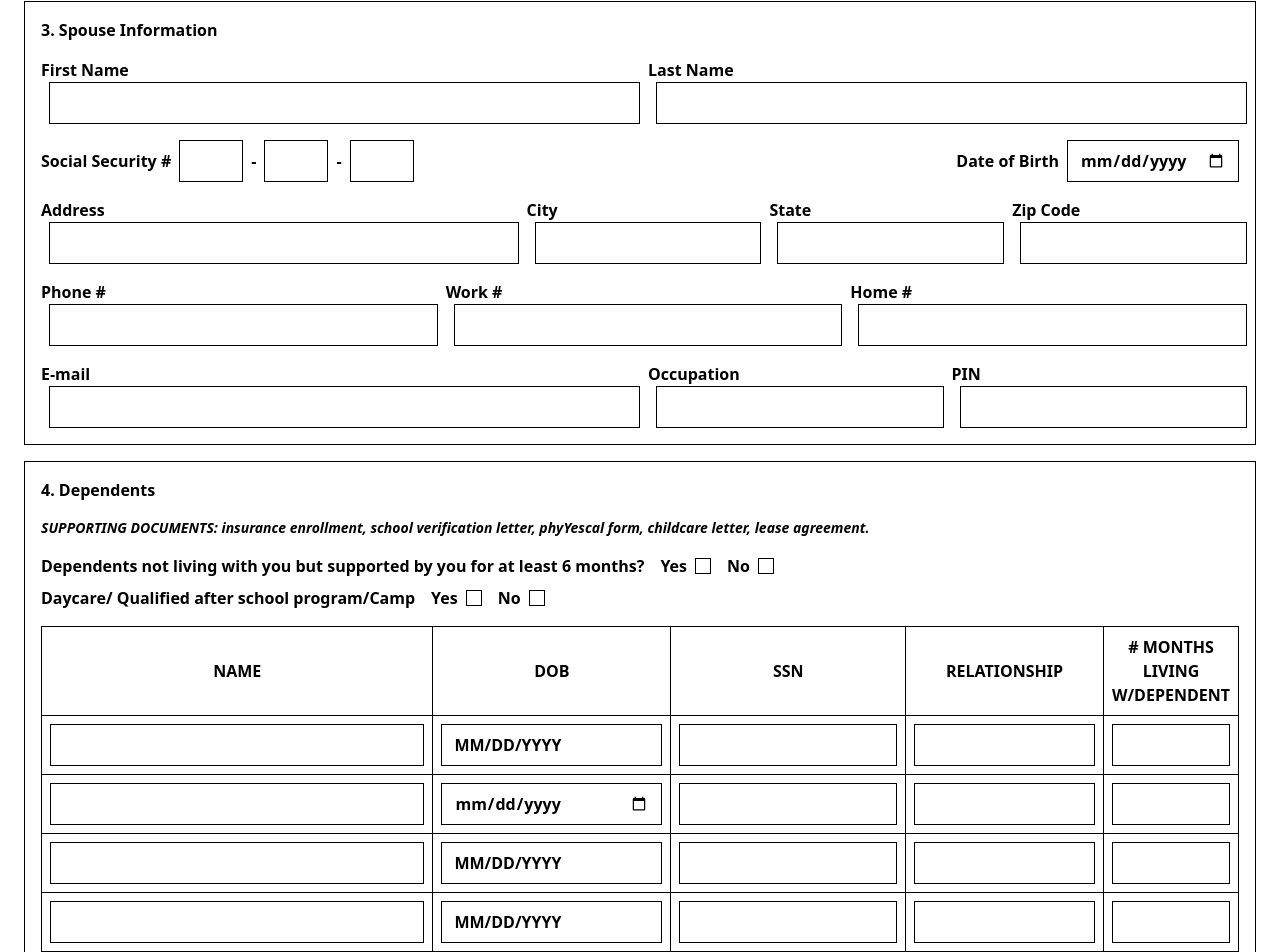
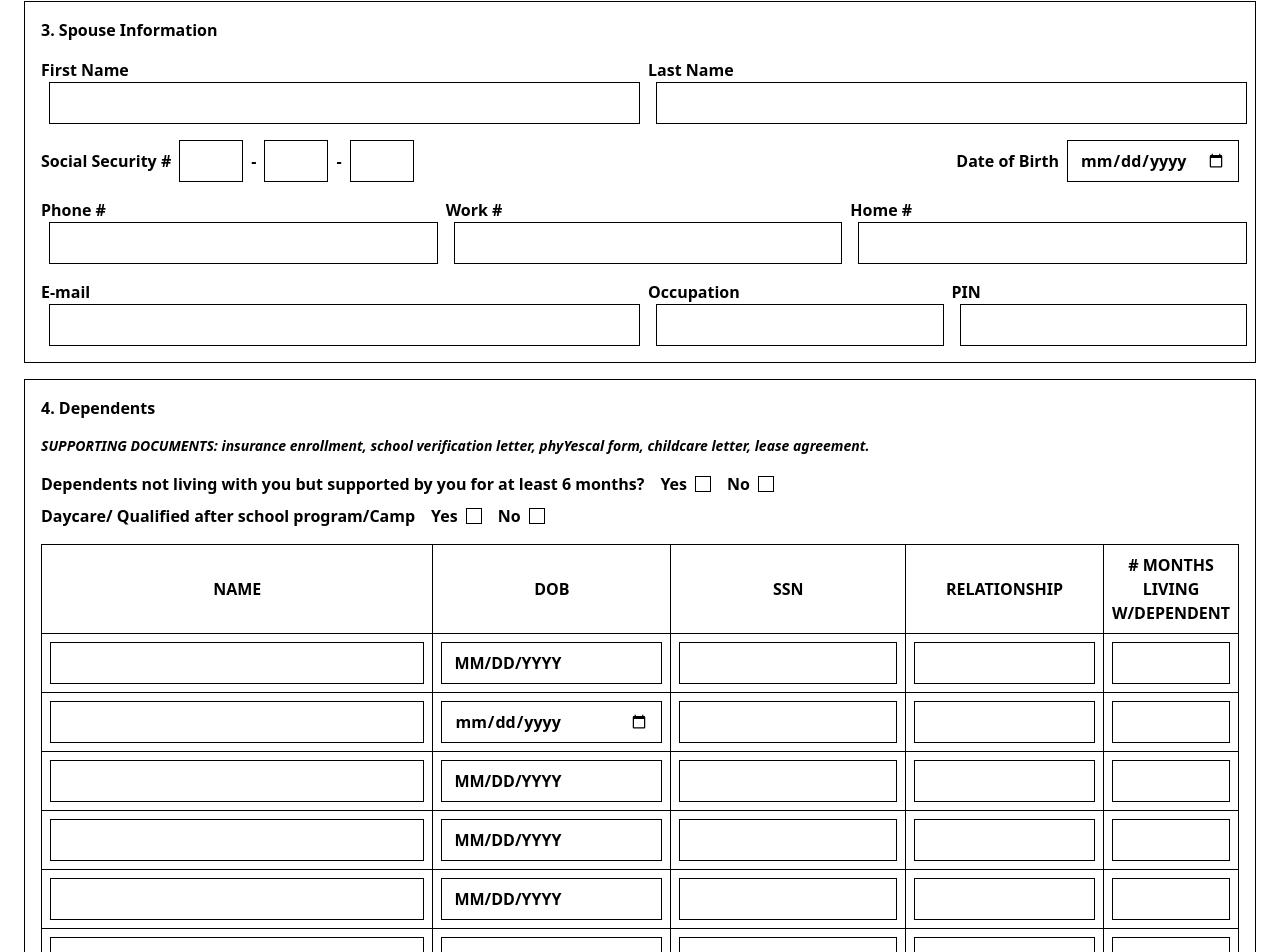
Before and after one commit to tohka53/formsquali, an Angular app: page /formen in a window 1280 px wide. Shown: the part 1177-2129 px from the top of the page. Built offline with nearby package versions, Linux system fonts and the light colour scheme.

Commit message:
direccion

```diff
--- a/src/app/formen/formen/formen.component.html
+++ b/src/app/formen/formen/formen.component.html
@@ -227,24 +227,6 @@
         </div>
 
         <!-- Dirección -->
-        <div class="grid grid-cols-5 gap-4">
-            <div class="col-span-2">
-                <span>Address</span>
-                <input type="text" class="w-full border-b border-black text-size-2xl font-bold ml-2">
-            </div>
-            <div>
-                <span>City</span>
-                <input type="text" class="w-full border-b border-black text-size-2xl font-bold ml-2">
-            </div>
-            <div>
-                <span>State</span>
-                <input type="text" class="w-full border-b border-black text-size-2xl font-bold ml-2">
-            </div>
-            <div>
-                <span>Zip Code</span>
-                <input type="text" class="w-full border-b border-black text-size-2xl font-bold ml-2">
-            </div>
-        </div>
 
         <!-- Teléfonos -->
         <div class="grid grid-cols-3 gap-4">
```
